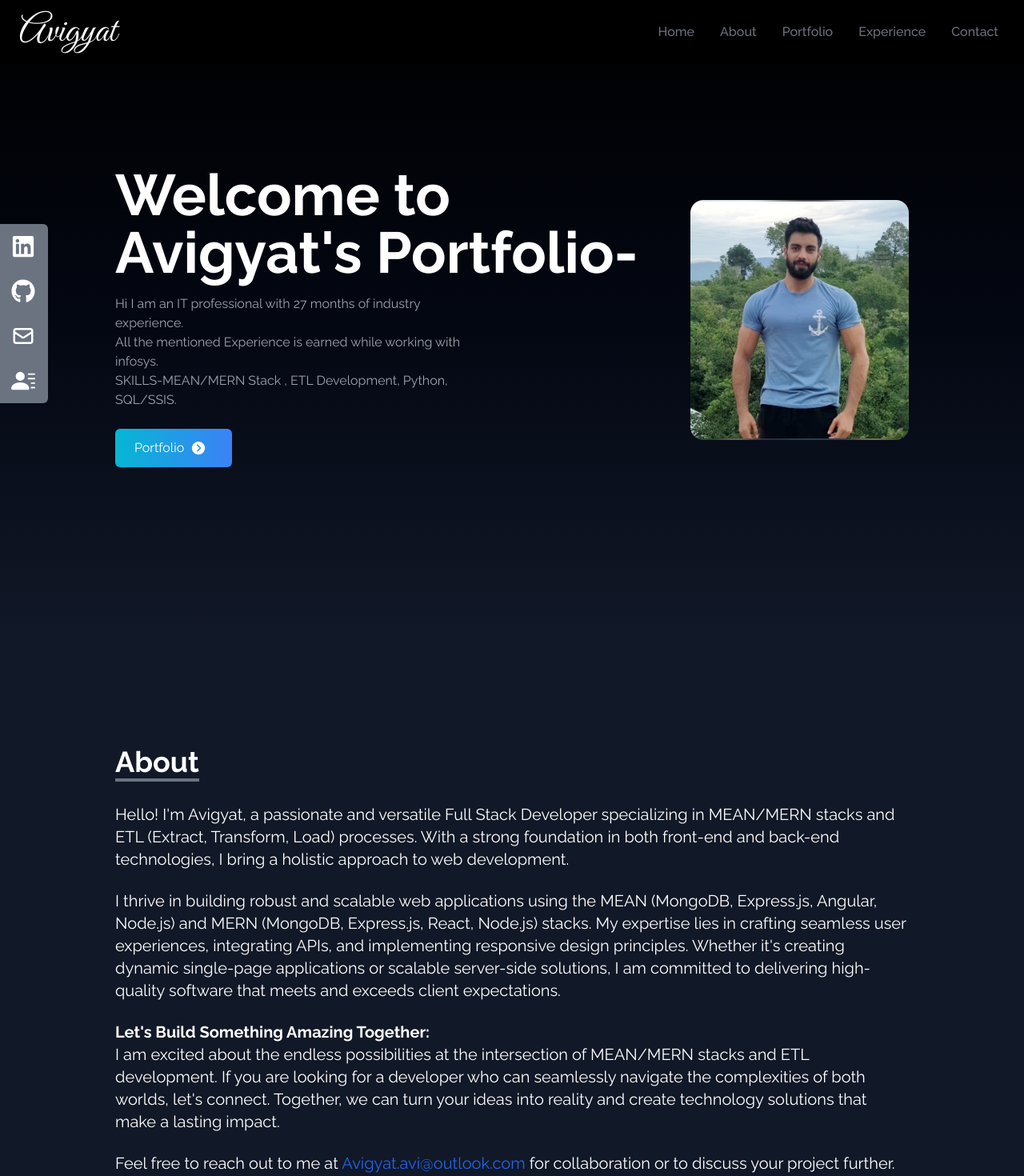
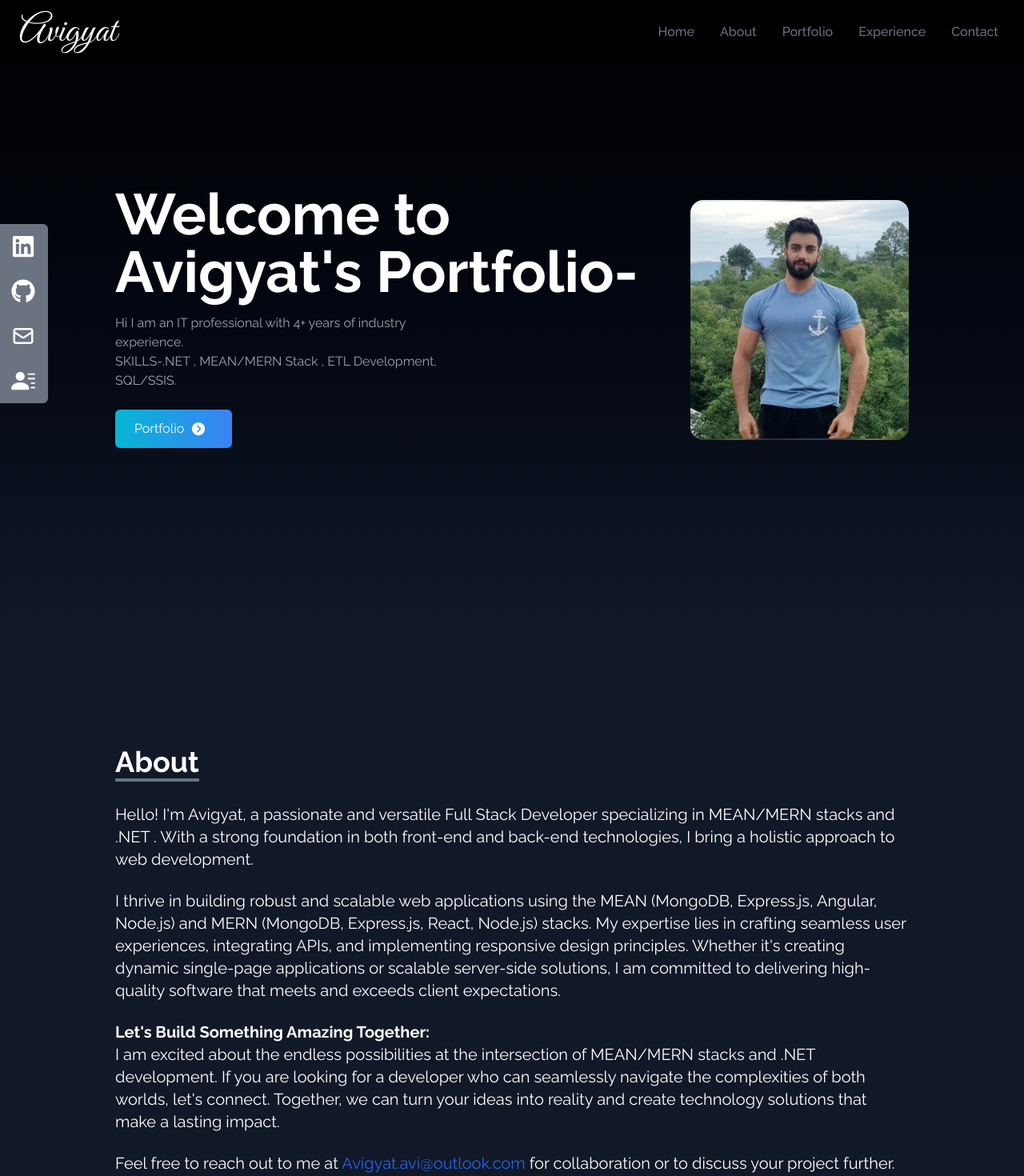
Before and after one commit to avigyat/avigyat.github.io, a React (Create React App) app: page / in a window 1280 px wide. Shown: the top 1470 px of the page at 80% size. Built offline with nearby package versions, Linux system fonts and the light colour scheme.

Commit message:
Some UI changes

```diff
--- a/src/components/About.jsx
+++ b/src/components/About.jsx
@@ -9,10 +9,10 @@ const About = () => {
             </div>
             <div>
 
-                <p className='text-xl'>Hello! I'm Avigyat, a passionate and versatile Full Stack Developer specializing in MEAN/MERN stacks and ETL (Extract, Transform, Load) processes. With a strong foundation in both front-end and back-end technologies, I bring a holistic approach to web development.</p><br/>
+                <p className='text-xl'>Hello! I'm Avigyat, a passionate and versatile Full Stack Developer specializing in MEAN/MERN stacks and .NET . With a strong foundation in both front-end and back-end technologies, I bring a holistic approach to web development.</p><br/>
                 <p className='text-xl'>I thrive in building robust and scalable web applications using the MEAN (MongoDB, Express.js, Angular, Node.js) and MERN (MongoDB, Express.js, React, Node.js) stacks. My expertise lies in crafting seamless user experiences, integrating APIs, and implementing responsive design principles. Whether it's creating dynamic single-page applications or scalable server-side solutions, I am committed to delivering high-quality software that meets and exceeds client expectations.</p>
                 <br/><p className='font-bold text-xl'>Let's Build Something Amazing Together:</p>
-                <p className='text-xl'>I am excited about the endless possibilities at the intersection of MEAN/MERN stacks and ETL development. If you are looking for a developer who can seamlessly navigate the complexities of both worlds, let's connect. Together, we can turn your ideas into reality and create technology solutions that make a lasting impact.</p>
+                <p className='text-xl'>I am excited about the endless possibilities at the intersection of MEAN/MERN stacks and .NET development. If you are looking for a developer who can seamlessly navigate the complexities of both worlds, let's connect. Together, we can turn your ideas into reality and create technology solutions that make a lasting impact.</p>
                 <br/><p className='text-xl'>Feel free to reach out to me at <span className='text-blue-600'> Avigyat.avi@outlook.com </span>for collaboration or to discuss your project further.</p>
             </div>
         </div>
--- a/src/components/Experience.jsx
+++ b/src/components/Experience.jsx
@@ -10,6 +10,7 @@ import node from '../assets/node.png';
 import redux from '../assets/redux.png';
 import sql from '../assets/sql.png';
 import tailwind from '../assets/tailwind.png';
+import net from '../assets/netlogo.png';
 
 
 const Experience = () => {
@@ -80,6 +81,12 @@ const Experience = () => {
       title: "SQL/SSIS",
       style: "shadow-cyan-500",
     },
+    {
+      id: 12,
+      src: net,
+      title: ".NET",
+      style: "shadow-purple-500",
+    },
   ];
 
   return (
--- a/src/components/Home.jsx
+++ b/src/components/Home.jsx
@@ -15,11 +15,10 @@ const Home = () => {
             Welcome to Avigyat's Portfolio-
           </h2>
           <p className="text-gray-400 py-4 max-w-md">
-            Hi I am an IT professional with 27 months of industry experience.
+            Hi I am an IT professional with 4+ years of industry experience.
+
             <br />
-            All the mentioned Experience is earned while working with infosys.
-            <br />
-            SKILLS-MEAN/MERN Stack , ETL Development, Python, SQL/SSIS. <br />
+            SKILLS-.NET , MEAN/MERN Stack , ETL Development, SQL/SSIS. <br />
           </p>
           <div>
             <Link to="portfolio" smooth duration={500} className="group text-white w-fit px-6 py-3 my-2 flex items-center rounded-md bg-gradient-to-r from-cyan-500 to to-blue-500 cursor-pointer">
--- a/src/components/Sociallinks.jsx
+++ b/src/components/Sociallinks.jsx
@@ -40,7 +40,7 @@ const SocialLinks = () => {
           Resume <BsFillPersonLinesFill size={30} />
         </>
       ),
-      href: "https://drive.google.com/file/d/1tNzI8T-ExbJgjEgNaVP0oq32LPgbvBjW/view?usp=drive_link",
+      href: "https://drive.google.com/file/d/1XeQq0ahpJ26TqInOqlgnXcTzj6CMiLlM/view?usp=sharing",
       style: "rounded-br-md"
 
     },
```
Also changed, not shown: src/assets/netlogo.png (added), 8 other files (tests, documents, lock files or other folders).
